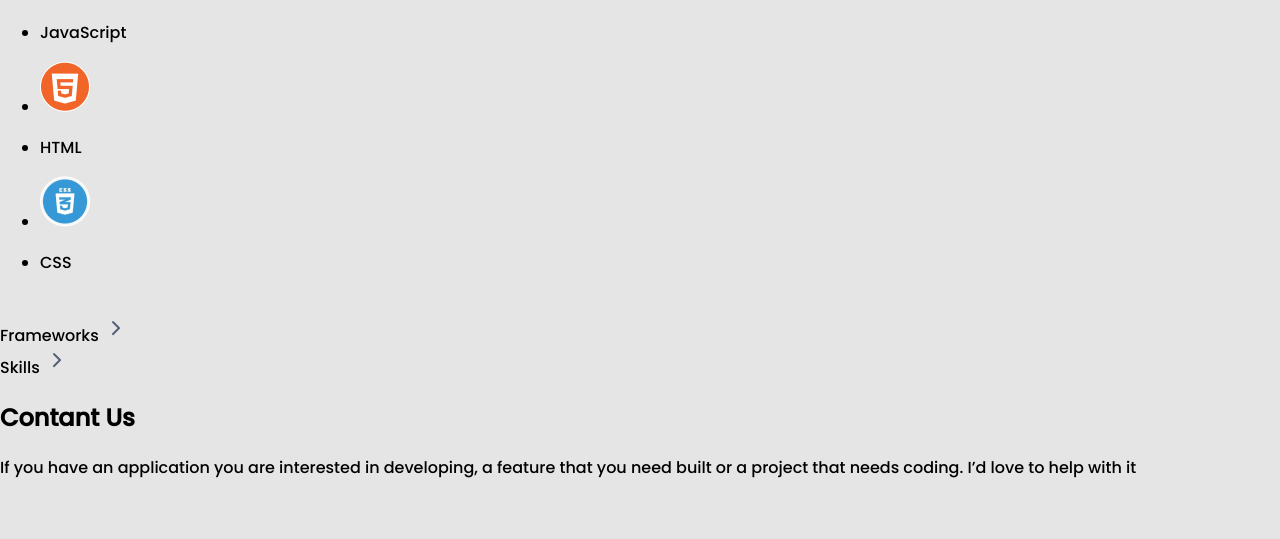
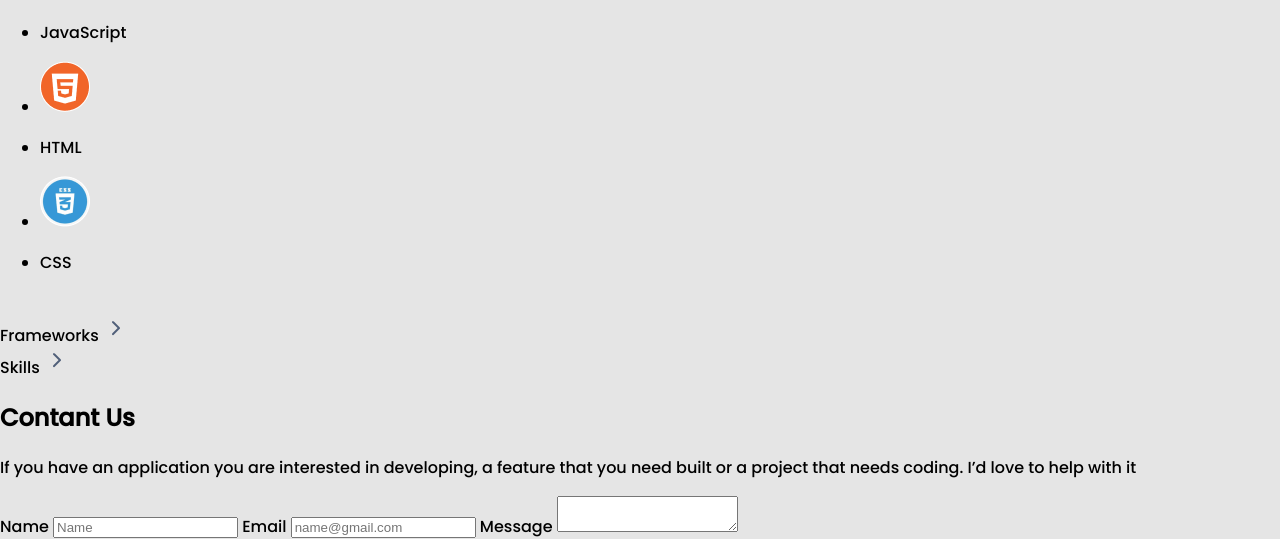
Before and after one commit to shahira-sadat/Portfolio, a website: page index.html in a window 1280 px wide. Shown: the part 3866-4405 px from the top of the page. Before the commit the page ends 4362 px from the top, so only its background shows below. Drawn offline with Linux system fonts and the light colour scheme; files whose address does not match are found by name.

Commit message:
Add name, email and message html form elements

```diff
--- a/index.html
+++ b/index.html
@@ -208,7 +208,20 @@
             I’d love to help with it
           </p>
           <form action="https://formspree.io/f/xjvlllyy"  method="POST">
+            <label name="name">
+              Name
+            </label>
+            <input name="name" id="user-name" type="text" placeholder="Name">
+            <label name="mail">
+              Email
+            </label>
+            <input name="email" id="user-email" type="eamil" placeholder="name@gmail.com">
+            <label name="message">
+              Message
+            </label>
+           <textarea name="message" placeholder="Write your message here">
 
+           </textarea>
 
           </form>
         </footer>
```
